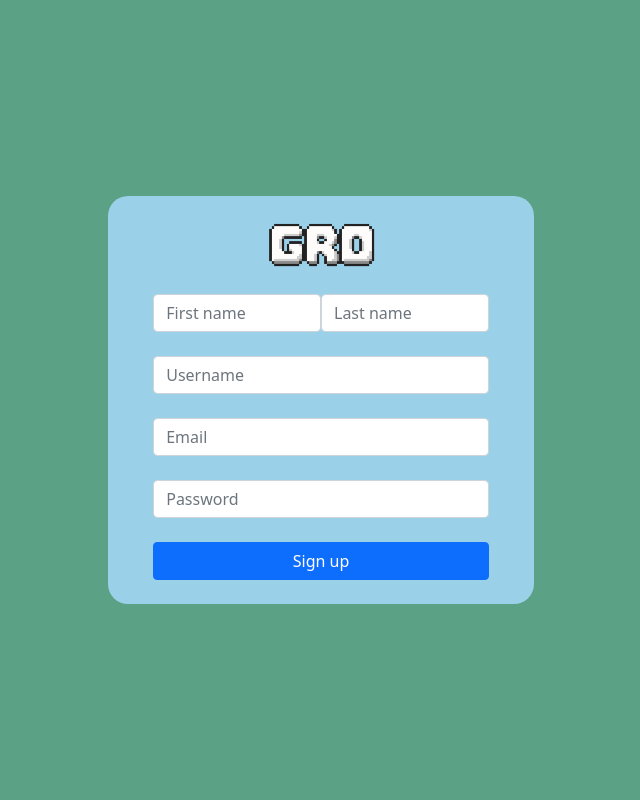
After one commit to nicodeas/Gro, a Flask app: page /register in a window 1280 px wide. The commit adds this page. Shown: the whole page, without its empty margins (319-959 px from the left). Run offline with Flask 2, Linux system fonts and the light colour scheme.

Commit message:
add login and signup page to app

```diff
--- a/server/routes.py
+++ b/server/routes.py
@@ -9,3 +9,11 @@ def index():
 @app.route('/game')
 def load_game():
     return render_template('game/game_page.html')
+
+@app.route('/register')
+def register_user():
+    return render_template('user/signup.html')
+
+@app.route('/login')
+def login_user():
+    return render_template('user/login.html')
--- /dev/null
+++ b/server/static/styles/signup.css
@@ -0,0 +1,31 @@
+body {
+    background-color: rgb(90, 161, 134);
+    height: 100vh;
+    display: flex;
+    justify-content: center;
+    align-items: center;
+}
+
+.information-card {
+    background-color: rgb(155, 208, 233);
+    display: flex;
+    justify-content: center;
+    border-radius: 20px;
+}
+
+.logo {
+    height: 5vh;
+    min-height: 50px;
+}
+
+.btn {
+    width: 100%;
+}
+
+.name-box {
+    display: flex;
+}
+
+.name-fields {
+    width: 49%;
+}
--- a/server/templates/landing/base_site.html
+++ b/server/templates/landing/base_site.html
@@ -19,7 +19,8 @@
                         <li><a href="{{url_for('load_game')}}">Game</a></li>
                         <li><a href="#">Tutorial</a></li>
                         <li><a href="#">Account</a></li>
-                        <li><a href="#"><span class="glyphicon glyphicon-log-in">Log In</span></a></li>
+                        <li><a href="{{url_for('login_user')}}">Log In</span></a></li>
+                        <li><a href="{{url_for('register_user')}}">Register</span></a></li>
                     </ul>
                 </div>
         </nav>
--- /dev/null
+++ b/server/templates/user/signup.html
@@ -0,0 +1,44 @@
+<!DOCTYPE html>
+<html lang="en">
+
+<head>
+    <meta name="viewport" content="width=device-width, initial-scale=1">
+    <link href="https://cdn.jsdelivr.net/npm/bootstrap@5.1.3/dist/css/bootstrap.min.css" rel="stylesheet"
+        integrity="sha384-1BmE4kWBq78iYhFldvKuhfTAU6auU8tT94WrHftjDbrCEXSU1oBoqyl2QvZ6jIW3" crossorigin="anonymous">
+    <script src="https://ajax.googleapis.com/ajax/libs/jquery/3.6.0/jquery.min.js"></script>
+    <script src="https://cdn.jsdelivr.net/npm/bootstrap@5.1.3/dist/js/bootstrap.bundle.min.js"
+        integrity="sha384-ka7Sk0Gln4gmtz2MlQnikT1wXgYsOg+OMhuP+IlRH9sENBO0LRn5q+8nbTov4+1p"
+        crossorigin="anonymous"></script>
+    <link rel="stylesheet" href="{{url_for('static',filename='styles/signup.css')}}">
+    <title>Gro</title>
+</head>
+
+<body>
+    <div class="container-md col-sm-4 information-card">
+        <div class="col-10">
+            <div class="mb-4 mt-4">
+                <img src="{{url_for('static', filename='graphics/logos/solidwhite.PNG')}}" alt="white logo" class="mx-auto d-block logo">
+            </div>
+            <div class="mb-4 name-box" style="justify-content:space-between ;">
+                <input type="text" class="form-control name-field" id="first-name-input" placeholder="First name">
+                <input type="text" class="form-control name-field" id="last-name-input" placeholder="Last name">
+            </div>
+            <div class="mb-4">
+                <input type="text" class="form-control" id="username-input" placeholder="Username">
+            </div>
+            <div class="mb-4">
+                <input type="email" class="form-control" id="email-input" placeholder="Email">
+            </div>
+            <div class="mb-4">
+                <input type="text" class="form-control" id="password-input" placeholder="Password">
+            </div>
+            <div class="mb-4">
+                <!-- modify this in future as this is copied off bootstrap -->
+                <button type="button" class="btn btn-primary">Sign up</button>
+            </div>
+        </div>
+    </div>
+
+</body>
+
+</html>
```
Also changed, not shown: server/static/styles/login.css (added, +23 -0 lines), server/templates/user/login.html (added, +36 -0 lines).
